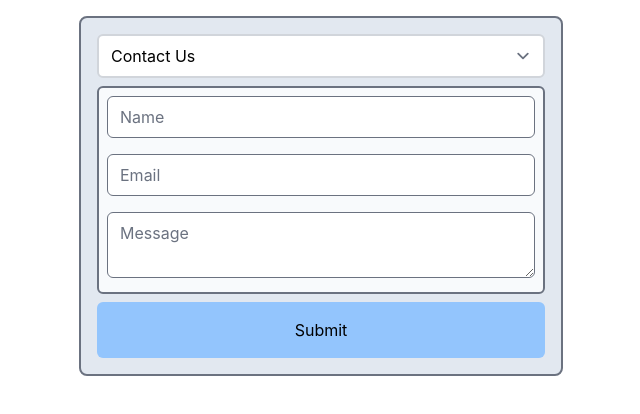
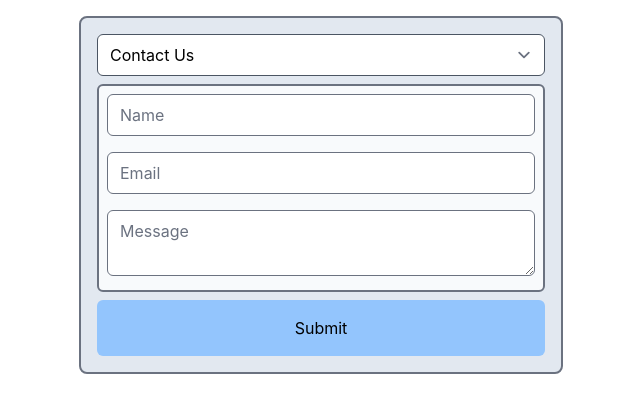
Before and after one commit to deschutes-tech-guild/techguild, a Next.js app: page /test in a window 1280 px wide. Shown: the top 414 px of the page, without its empty margins (319-959 px from the left). Built offline with nearby package versions, Linux system fonts and the light colour scheme; a web font is replaced by a local one.

Commit message:
chore: tweak the dropdown

```diff
--- a/src/app/components/form.tsx
+++ b/src/app/components/form.tsx
@@ -52,7 +52,7 @@ const ContactForm: NextPage = () => {
           <select
             name='contact_type'
             id='contact_type'
-            className='w-full border-2 border-gray-300 rounded-md'
+            className='w-full border-[1px] border-gray-600 rounded-md'
           >
             <option value='contactus'>Contact Us</option>
             <option value='speaker'>Give a Talk</option>
```
